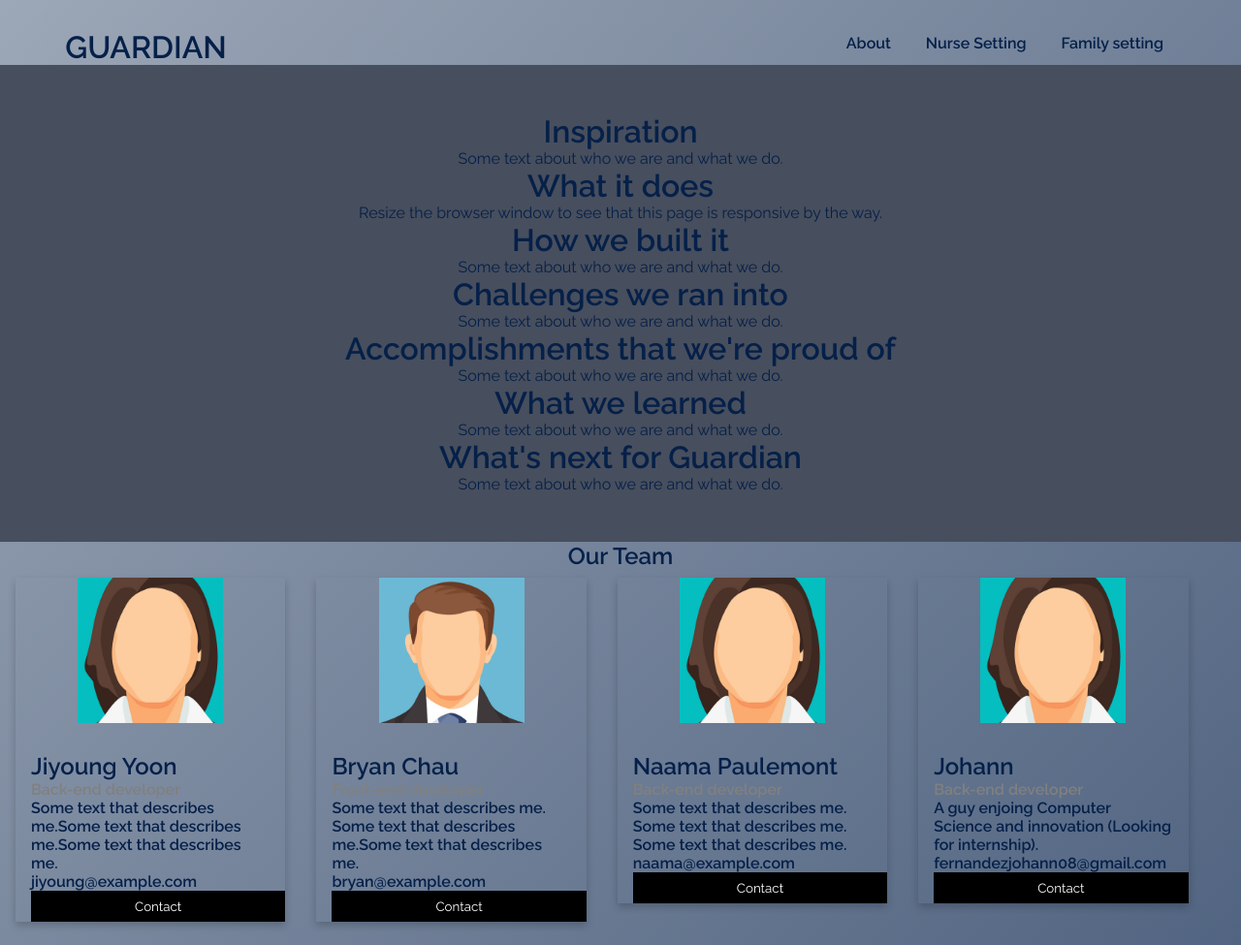
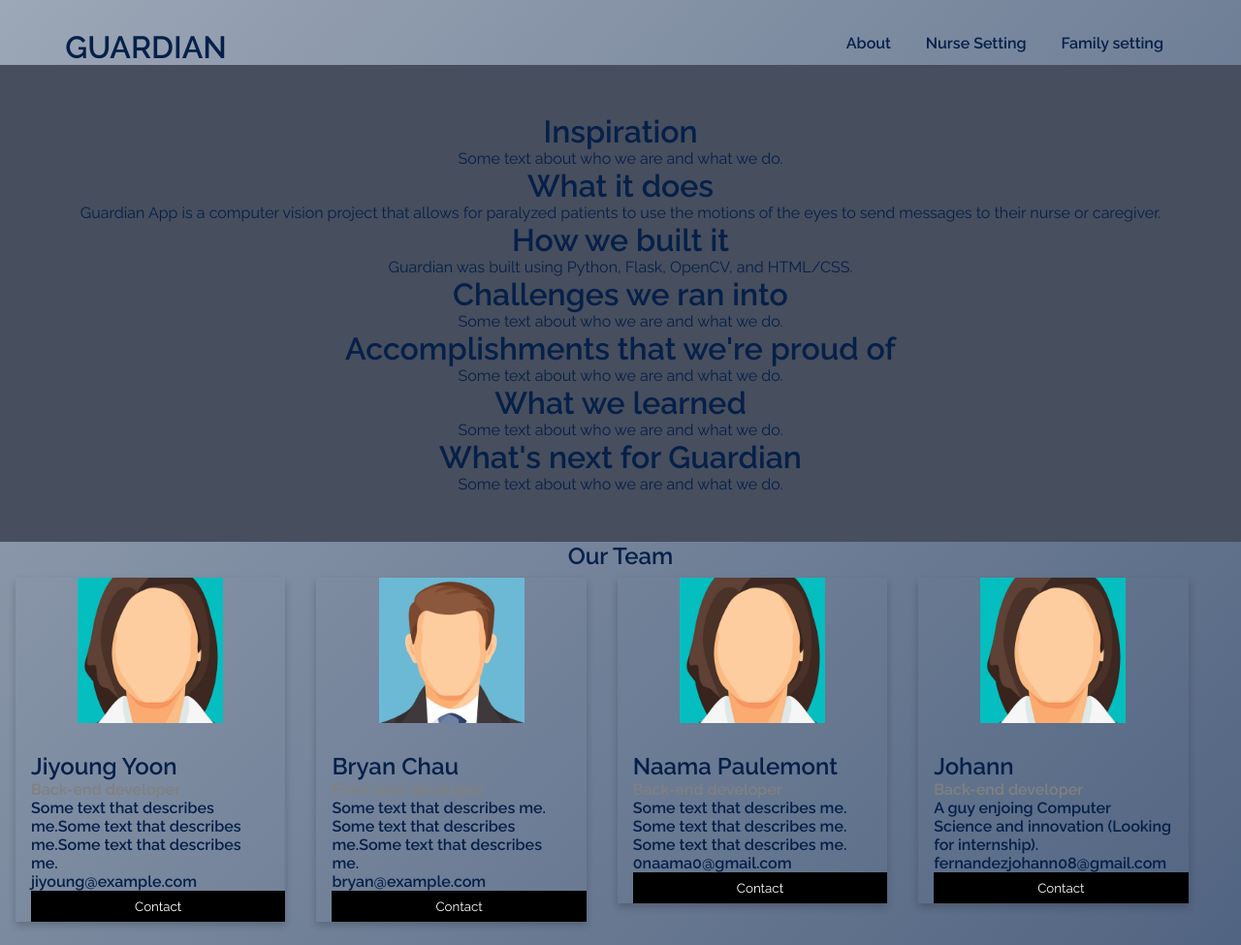
Before and after one commit to ebbuni1023/Guardian, a Flask app: page /about in a window 1280 px wide. Shown: the whole page at 97% size. Run offline with Flask 2, Linux system fonts and the light colour scheme; some libraries are stand-ins or nearby versions.

Commit message:
edit about page

```diff
--- a/templates/about.html
+++ b/templates/about.html
@@ -161,9 +161,9 @@
         <h1>Inspiration</h1>
         <p>Some text about who we are and what we do.</p>
         <h1>What it does</h1>
-        <p>Resize the browser window to see that this page is responsive by the way.</p>
+        <p>Guardian App is a computer vision project that allows for paralyzed patients to use the motions of the eyes to send messages to their nurse or caregiver.</p>
         <h1>How we built it</h1>
-        <p>Some text about who we are and what we do.</p>
+        <p>Guardian was built using Python, Flask, OpenCV, and HTML/CSS.</p>
         <h1>Challenges we ran into</h1>
         <p>Some text about who we are and what we do.</p>
         <h1>Accomplishments that we're proud of</h1>
@@ -210,7 +210,7 @@
                     <h2>Naama Paulemont</h2>
                     <p class="title">Back-end developer</p>
                     <p>Some text that describes me. Some text that describes me. Some text that describes me.</p>
-                    <p>naama@example.com</p>
+                    <p>0naama0@gmail.com</p>
                     <p><button class="button">Contact</button></p>
                 </div>
             </div>
```
